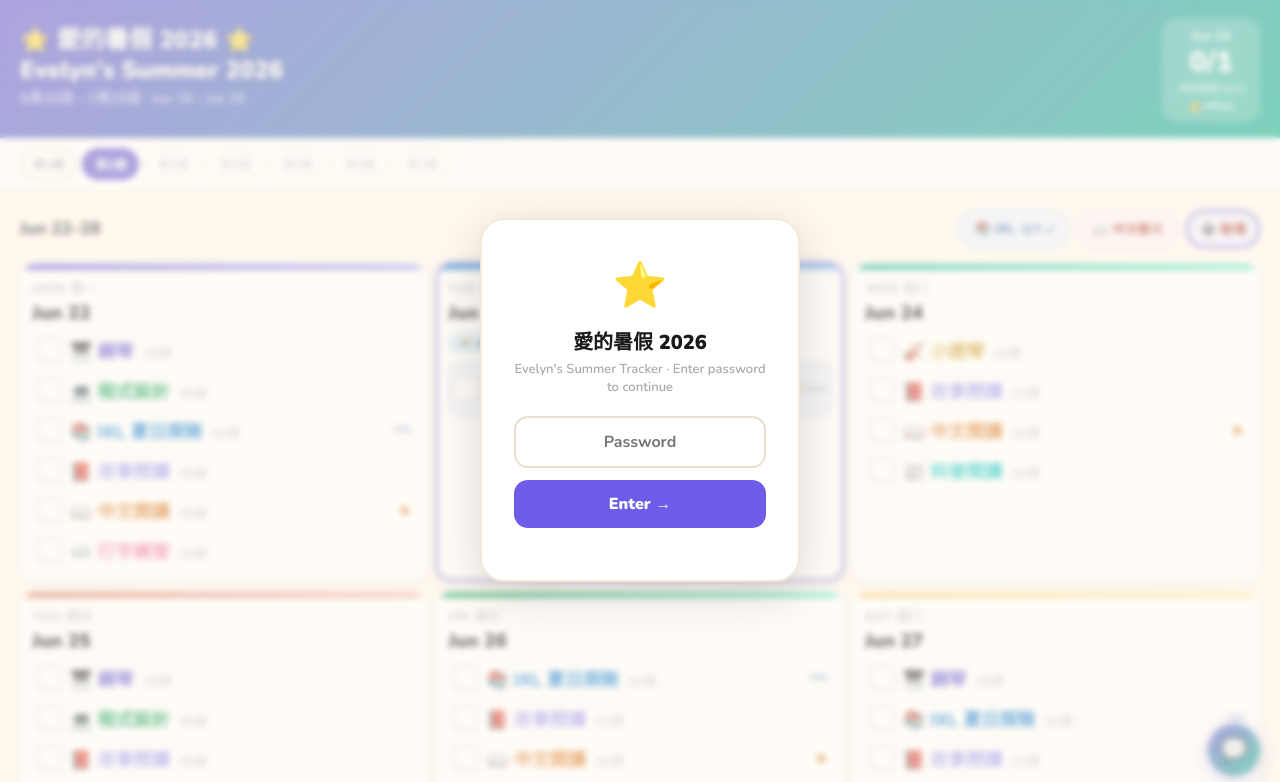
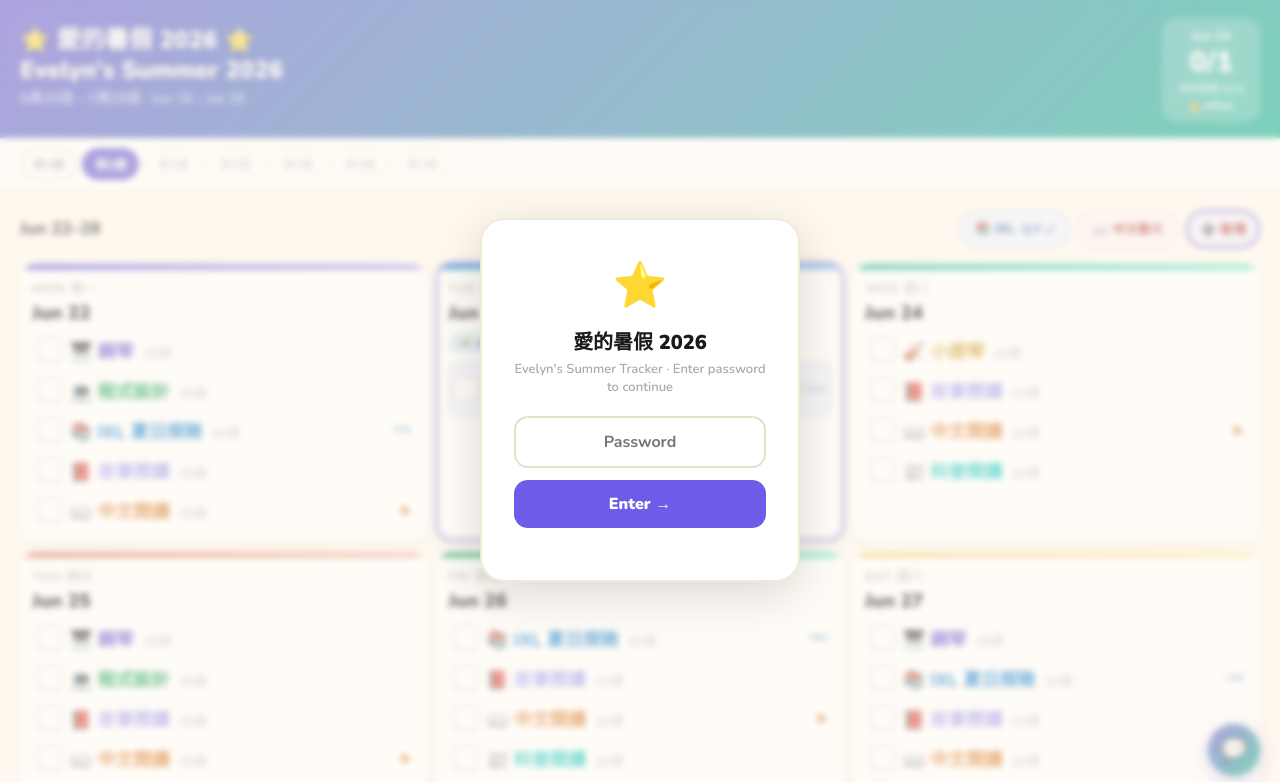
Before and after one commit to lfchung/Evelyn-Summer-2026, a plain HTML site: page index.html in a window 1280 px wide. Shown: the top 782 px of the page. Drawn offline with nearby package versions, Linux system fonts and the light colour scheme; no server answers.

Commit message:
Remove Typing from task list; add Diary task on Sundays

```diff
--- a/api/chat.js
+++ b/api/chat.js
@@ -15,6 +15,7 @@ TASK TYPES (use exactly these keys):
 - reading   📕 English Fiction (25 min) — daily
 - chinese   📖 Chinese Reading (25 min) — daily
 - nonfiction 📰 Nonfiction (20 min) — Wed/Fri/Sat
+- diary     📔 Diary writing (15 min) — Sundays
 
 DATE FORMAT: "Jun 22", "Jul 4" (always month abbrev + day, no year)
 
--- a/index.html
+++ b/index.html
@@ -758,7 +758,7 @@ const T = {
   violin:    { en:"Violin",     zh:"小提琴",   min:"20分", color:"#d4a017", emoji:"🎻", note:"use Trala" },
   reading:   { en:"Fiction",    zh:"故事閱讀",  min:"25分", color:"#a29bfe", emoji:"📕" },
   nonfiction:{ en:"Nonfiction", zh:"科普閱讀",  min:"20分", color:"#00cec9", emoji:"📰" },
-  typing:    { en:"Typing",     zh:"打字練習",  min:"10分", color:"#fd79a8", emoji:"⌨️" },
+  diary:     { en:"Diary",      zh:"寫日記",    min:"15分", color:"#fd79a8", emoji:"📔" },
 };
 const DOW_ZH = {Mon:"週一",Tue:"週二",Wed:"週三",Thu:"週四",Fri:"週五",Sat:"週六",Sun:"週日"};
 
@@ -811,16 +811,16 @@ const WEEKS = [
     {dow:"Thu",date:"Jun 18",camp:"swim",campTime:"9–12p",tasks:["piano","coding","reading","chinese"]},
     {dow:"Fri",date:"Jun 19",camp:"swim",campTime:"9–12p",tasks:["math","reading","chinese","nonfiction"]},
     {dow:"Sat",date:"Jun 20",tasks:["piano","math","reading","chinese","nonfiction"]},
-    {dow:"Sun",date:"Jun 21",makeup:true},
+    {dow:"Sun",date:"Jun 21",makeup:true,tasks:["diary"]},
   ]},
   { label:"第2週", dates:"Jun 22–28", days:[
-    {dow:"Mon",date:"Jun 22",tasks:["piano","coding","math","reading","chinese","typing"]},
+    {dow:"Mon",date:"Jun 22",tasks:["piano","coding","math","reading","chinese"]},
     {dow:"Tue",date:"Jun 23",camp:"swim",campTime:"all day",tasks:["reading"]},
     {dow:"Wed",date:"Jun 24",tasks:["violin","reading","chinese","nonfiction"]},
-    {dow:"Thu",date:"Jun 25",tasks:["piano","coding","reading","chinese","typing"]},
+    {dow:"Thu",date:"Jun 25",tasks:["piano","coding","reading","chinese"]},
     {dow:"Fri",date:"Jun 26",tasks:["math","reading","chinese","nonfiction"]},
     {dow:"Sat",date:"Jun 27",tasks:["piano","math","reading","chinese","nonfiction"]},
-    {dow:"Sun",date:"Jun 28",makeup:true},
+    {dow:"Sun",date:"Jun 28",makeup:true,tasks:["diary"]},
   ]},
   { label:"第3週", dates:"Jun 29–Jul 5", days:[
     {dow:"Mon",date:"Jun 29",tasks:["piano","math","reading","chinese"]},
@@ -838,7 +838,7 @@ const WEEKS = [
     {dow:"Thu",date:"Jul 9",tasks:["piano","coding","reading","chinese"]},
     {dow:"Fri",date:"Jul 10",tasks:["math","reading","chinese","nonfiction"]},
     {dow:"Sat",date:"Jul 11",tasks:["piano","math","reading","chinese","nonfiction"]},
-    {dow:"Sun",date:"Jul 12",makeup:true},
+    {dow:"Sun",date:"Jul 12",makeup:true,tasks:["diary"]},
   ]},
   { label:"第5週", dates:"Jul 13–19", days:[
     {dow:"Mon",date:"Jul 13",tasks:["piano","math","reading","chinese"]},
@@ -847,7 +847,7 @@ const WEEKS = [
     {dow:"Thu",date:"Jul 16",tasks:["piano","coding","reading","chinese"]},
     {dow:"Fri",date:"Jul 17",tasks:["math","reading","chinese","nonfiction"]},
     {dow:"Sat",date:"Jul 18",tasks:["piano","math","reading","chinese","nonfiction"]},
-    {dow:"Sun",date:"Jul 19",makeup:true},
+    {dow:"Sun",date:"Jul 19",makeup:true,tasks:["diary"]},
   ]},
   { label:"第6週", dates:"Jul 20–26", days:[
     {dow:"Mon",date:"Jul 20",camp:"tennis",campTime:"9–12p",tasks:["piano","math","reading","chinese"]},
@@ -856,7 +856,7 @@ const WEEKS = [
     {dow:"Thu",date:"Jul 23",camp:"tennis",campTime:"9–12p",tasks:["piano","coding","reading","chinese"]},
     {dow:"Fri",date:"Jul 24",camp:"tennis",campTime:"9–12p",tasks:["math","reading","chinese","nonfiction"]},
     {dow:"Sat",date:"Jul 25",tasks:["piano","math","reading","chinese","nonfiction"]},
-    {dow:"Sun",date:"Jul 26",makeup:true},
+    {dow:"Sun",date:"Jul 26",makeup:true,tasks:["diary"]},
   ]},
   { label:"第7週", dates:"Jul 27–29", days:[
     {dow:"Mon",date:"Jul 27",tasks:["piano","math","reading","chinese"]},
@@ -1003,10 +1003,10 @@ const isDone = (wi,di,t) => !!S[tk(wi,di,t)];
 const isDayDone = (wi,di) => {
   const d=effectiveDay(wi,di);
   if(d.free) return true;
-  if(d.makeup) return getMakeupTasks(wi).length===0;
-  const regularDone=(d.tasks||[]).every(t=>isDone(wi,di,t));
+  const ownDone=(d.tasks||[]).every(t=>isDone(wi,di,t));
   const customDone=getCustomTasks(d.date).every(ct=>!!S[ct.id]);
-  return regularDone && customDone;
+  if(d.makeup) return getMakeupTasks(wi).length===0 && ownDone;
+  return ownDone && customDone;
 };
 const isIxlDone = (id) => !!S[ixlKey(id)];
 const getIxlCount = () => IXL_FLAT.filter(m=>isIxlDone(m.id)).length;
@@ -1395,7 +1395,7 @@ function showToast(msg){
 function hideToast(){ document.getElementById('addtask-toast').style.display='none'; }
 
 // ── TREASURE CHEST ──
-const TASK_GEMS = { piano:"🔮", math:"💎", coding:"🌟", chinese:"🏮", violin:"⭐", reading:"💖", nonfiction:"🫧", typing:"⌨️" };
+const TASK_GEMS = { piano:"🔮", math:"💎", coding:"🌟", chinese:"🏮", violin:"⭐", reading:"💖", nonfiction:"🫧", diary:"🌸" };
 
 function getTotalGems(){
   let n=0;
@@ -1553,6 +1553,22 @@ function renderDayDetail(wi, di){
         }
       });
       html+=`</div></div>`;
+    }
+    // Day's own tasks (e.g. Diary)
+    if((day.tasks||[]).length>0){
+      html+=`<div style="margin-top:10px;display:flex;flex-direction:column;gap:8px">`;
+      day.tasks.forEach(t=>{
+        const checked=isDone(wi,di,t);
+        const def=T[t];
+        html+=`<div class="big-task${checked?' done-task':''}" onclick="toggle(${wi},${di},'${t}',event)">
+          <div class="big-cb${checked?' on':''}"><span class="big-cb-mark">✓</span></div>
+          <div class="big-t-info">
+            <div class="big-t-en${checked?' done':''}" style="color:${checked?'#ccc':def.color}">${def.emoji} ${def.zh}</div>
+            <div class="big-t-zh${checked?' done':''}">${def.en} <span class="big-t-min">${def.min}</span></div>
+          </div>
+        </div>`;
+      });
+      html+=`</div>`;
     }
     // Custom tasks on makeup day
     const makeupCustom=getCustomTasks(day.date);
@@ -1768,7 +1784,9 @@ function renderWeekView(){
 
     if(d.makeup){
       const pending=getMakeupTasks(wi);
-      if(pending.length===0){
+      const ownPending=(d.tasks||[]).filter(t=>!isDone(wi,di,t));
+      const totalPending=pending.length+ownPending.length;
+      if(totalPending===0){
         html+=`<div class="day-free-body">
           <div class="day-free-icon">🎉</div>
           <div class="day-free-zh">全部完成！</div>
@@ -1778,7 +1796,7 @@ function renderWeekView(){
         html+=`<div class="day-free-body">
           <div class="day-free-icon">🔄</div>
           <div class="day-free-zh">補課日</div>
-          <div class="day-free-en">${pending.length} task${pending.length>1?'s':''} to catch up</div>
+          <div class="day-free-en">${totalPending} task${totalPending>1?'s':''} to catch up</div>
         </div>`;
       }
     } else if(d.free){
```
